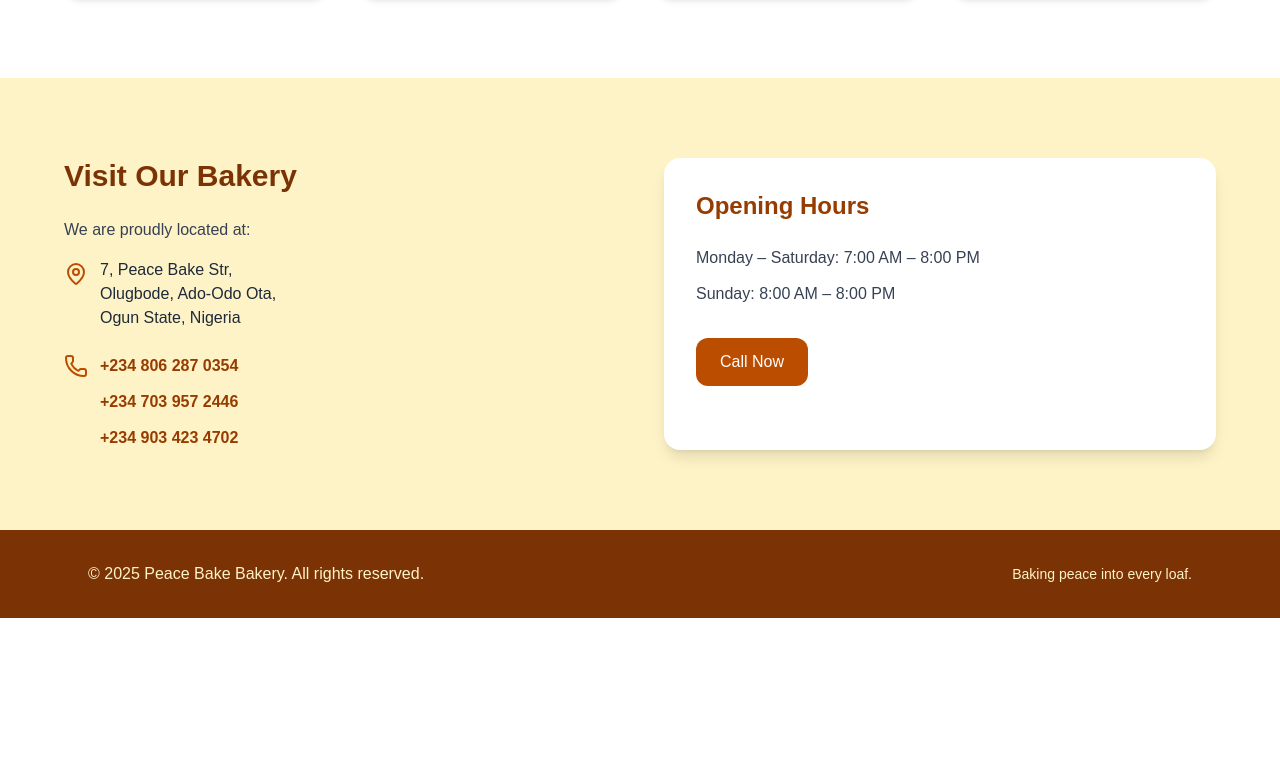
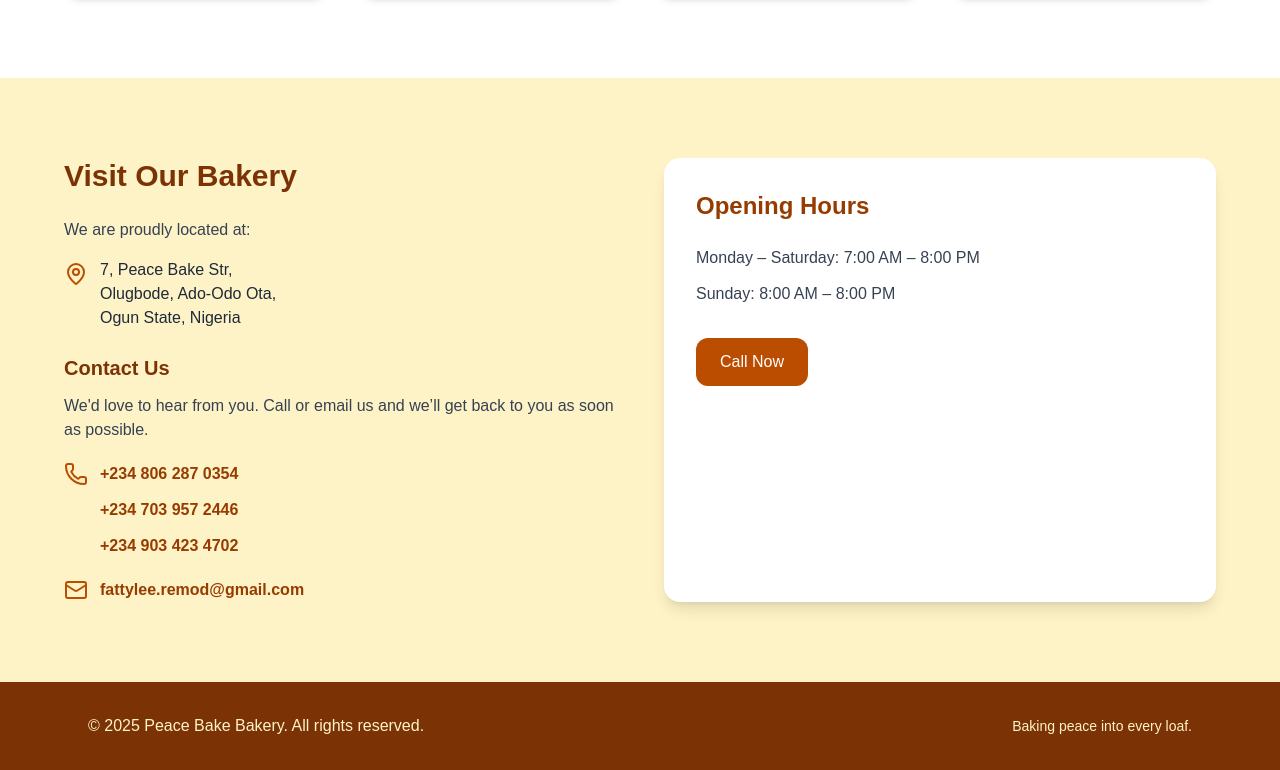
Before and after one commit to Fattylee/peace-bake, a Next.js app: page / in a window 1280 px wide. Shown: the part 1568-2338 px from the top of the page. Before the commit the page ends 2186 px from the top, so only its background shows below. Built offline with nearby package versions, Linux system fonts and the light colour scheme.

Commit message:
feat: add email contact with a template message

```diff
--- a/app/components/LocationSection.tsx
+++ b/app/components/LocationSection.tsx
@@ -1,4 +1,4 @@
-import { Phone, MapPin } from "lucide-react";
+import { Phone, MapPin, Mail } from "lucide-react";
 
 export default function LocationSection() {
   return (
@@ -20,7 +20,9 @@ export default function LocationSection() {
             </span>
           </div>
           <div className="mt-6 flex flex-col gap-3">
-            <div className="flex items-center gap-3">
+            <h3 className="text-xl font-semibold text-amber-900">Contact Us</h3>
+            <p className="text-gray-700">We'd love to hear from you. Call or email us and we’ll get back to you as soon as possible.</p>
+            <div className="flex items-center gap-3 mt-2">
               <Phone className="text-amber-700" />
               <a
                 href="tel:+2348062870354"
@@ -45,6 +47,15 @@ export default function LocationSection() {
                 +234 903 423 4702
               </a>
             </div>
+            <div className="flex items-center gap-3 mt-2">
+              <Mail className="text-amber-700" />
+              <a
+                href="mailto:fattylee.remod@gmail.com?subject=Inquiry%20from%20Peace%20Bake%20Bakery%20Website&body=Hello%20Peace%20Bake%20Bakery%2C%0A%0AI%E2%80%99d%20like%20to%20ask%20about...%0A%0AThank%20you!"
+                className="font-semibold text-amber-800"
+              >
+                fattylee.remod@gmail.com
+              </a>
+            </div>
           </div>
         </div>
         <div className="bg-white rounded-2xl shadow-lg p-8">
```
